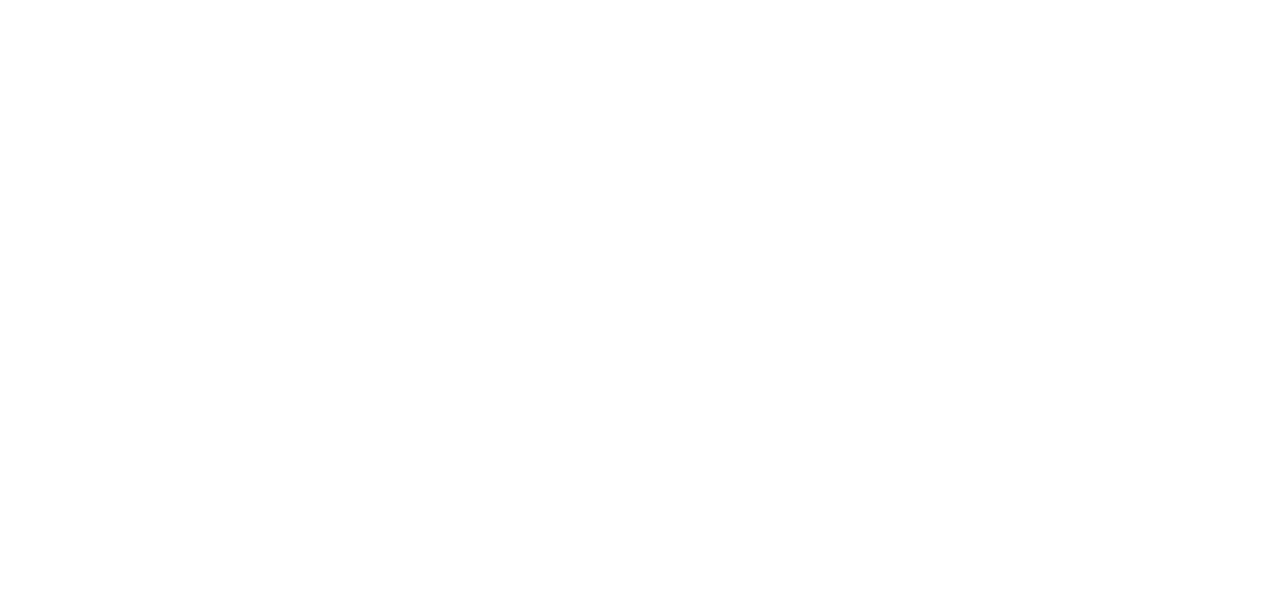
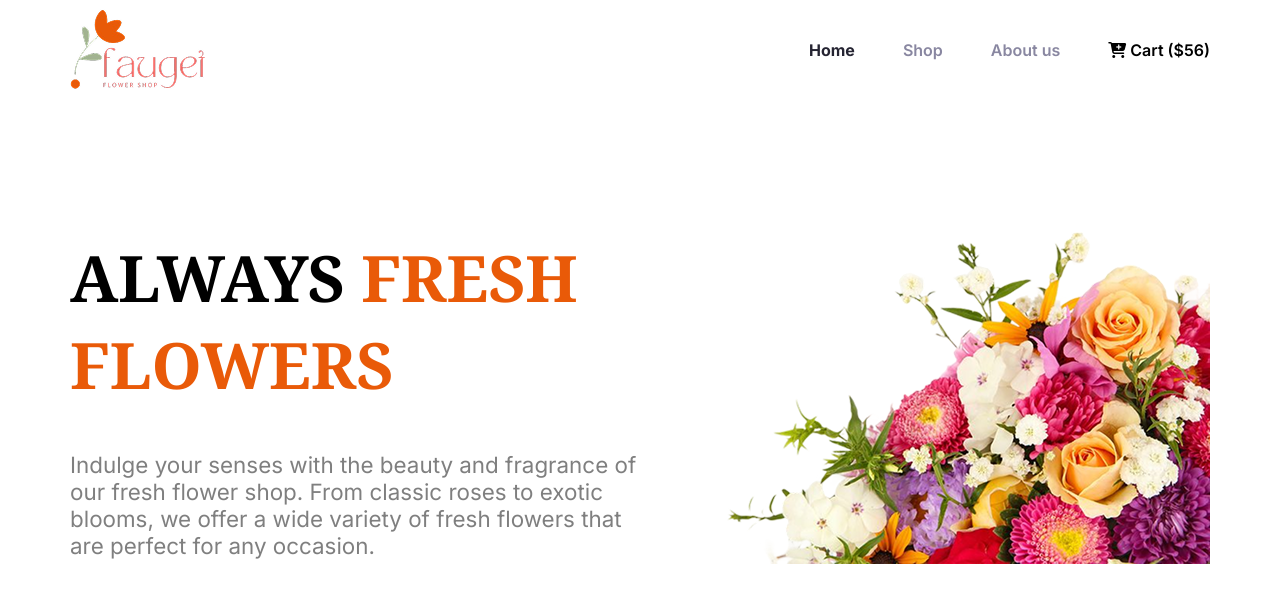
Before and after one commit to tntamim037/B12A02-Responsive-Flowers, a plain HTML site: page index.html in a window 1280 px wide. Drawn offline with Linux system fonts and the light colour scheme.

Commit message:
second commit

```diff
--- a/index.html
+++ b/index.html
@@ -4,12 +4,37 @@
     <meta charset="UTF-8">
     <meta name="viewport" content="width=device-width, initial-scale=1.0">
     <title>B12A02-Responsive-Flowers</title>
+    <link rel="stylesheet" href="./style/style.css">
+    <script src="https://kit.fontawesome.com/c19bd360c2.js" crossorigin="anonymous"></script>
 </head>
-<body>
+<body class="inter-font">
     <header>
-        <nav>
-
+        <nav class="nav-container display-flex">
+            <img src="./assets/logo.png" alt="">
+            <div class="nav-text ">
+                <ul class="nav-links display-flex">
+                    <li class="nav-item"><a href="" class="nav-link black">
+                        Home
+                    </a></li>
+                    <li class="nav-item"><a href="" class="nav-link dark">
+                        Shop
+                    </a></li>
+                    <li class="nav-item"><a href="" class="nav-link dark">
+                        About us
+                    </a></li>
+                    <li class="nav-item"><a href="" class="nav-link">
+                       <i class="fa-solid fa-cart-plus"></i> Cart ($56)
+                    </a></li>
+                </ul>
+            </div>
         </nav>
+        <div class="banner display-flex">
+            <div class="banner-text">
+                <h1 class="banner-title noto-serif-font">ALWAYS <span class="orange">FRESH FLOWERS</span></h1>
+                <p class="banner-des gray">Indulge your senses with the beauty and fragrance of our fresh flower shop. From classic roses to exotic blooms, we offer a wide variety of fresh flowers that are perfect for any occasion. </p>
+            </div>
+            <img src="./assets/hero-flower.png" alt="">
+        </div>
     </header>
     <main>
 
--- a/style/style.css
+++ b/style/style.css
@@ -0,0 +1,76 @@
+/* font  */
+@import url('https://fonts.googleapis.com/css2?family=Inter:ital,opsz,wght@0,14..32,100..900;1,14..32,100..900&family=Noto+Serif:ital,wght@0,100..900;1,100..900&display=swap');
+
+
+.inter-font {
+  font-family: "Inter", sans-serif;
+  font-optical-sizing: auto;
+  font-weight: 400;
+  font-style: normal;
+}
+
+.noto-serif-font {
+  font-family: "Noto Serif", serif;
+  font-optical-sizing: auto;
+  font-weight: 400;
+  font-style: normal;
+  font-variation-settings:
+    "wdth" 100;
+}
+
+/* all  */
+
+.display-flex{
+    display: flex;
+}
+.orange{
+    color: #E95A08;
+}
+.gray{
+    color: rgba(0, 0, 0, 0.5);
+}
+header{
+    max-width: 1140px;
+    margin: 0 auto;
+}
+
+
+/* nav section  */
+.nav-container{
+   justify-content: space-between;
+   align-items: center;
+   /* margin-top: 30px; */
+}
+.nav-links{
+    gap: 3rem;
+}
+.nav-item{
+    list-style: none;
+}
+.nav-link{
+    text-decoration: none;
+    color: #000000;
+    font-weight: 600;
+}
+.dark{
+    color: #8987A1;
+}
+.black{
+    color: #252432;
+    font-weight: bold;
+}
+
+/* banner  */
+.banner{
+    margin-top: 100px;
+    justify-content: space-between;
+     align-items: center;
+}
+.banner-title{
+    font-size:4rem;
+    font-weight:bold ;
+
+}
+.banner-des{
+    font-size: 1.4rem;
+}
```
